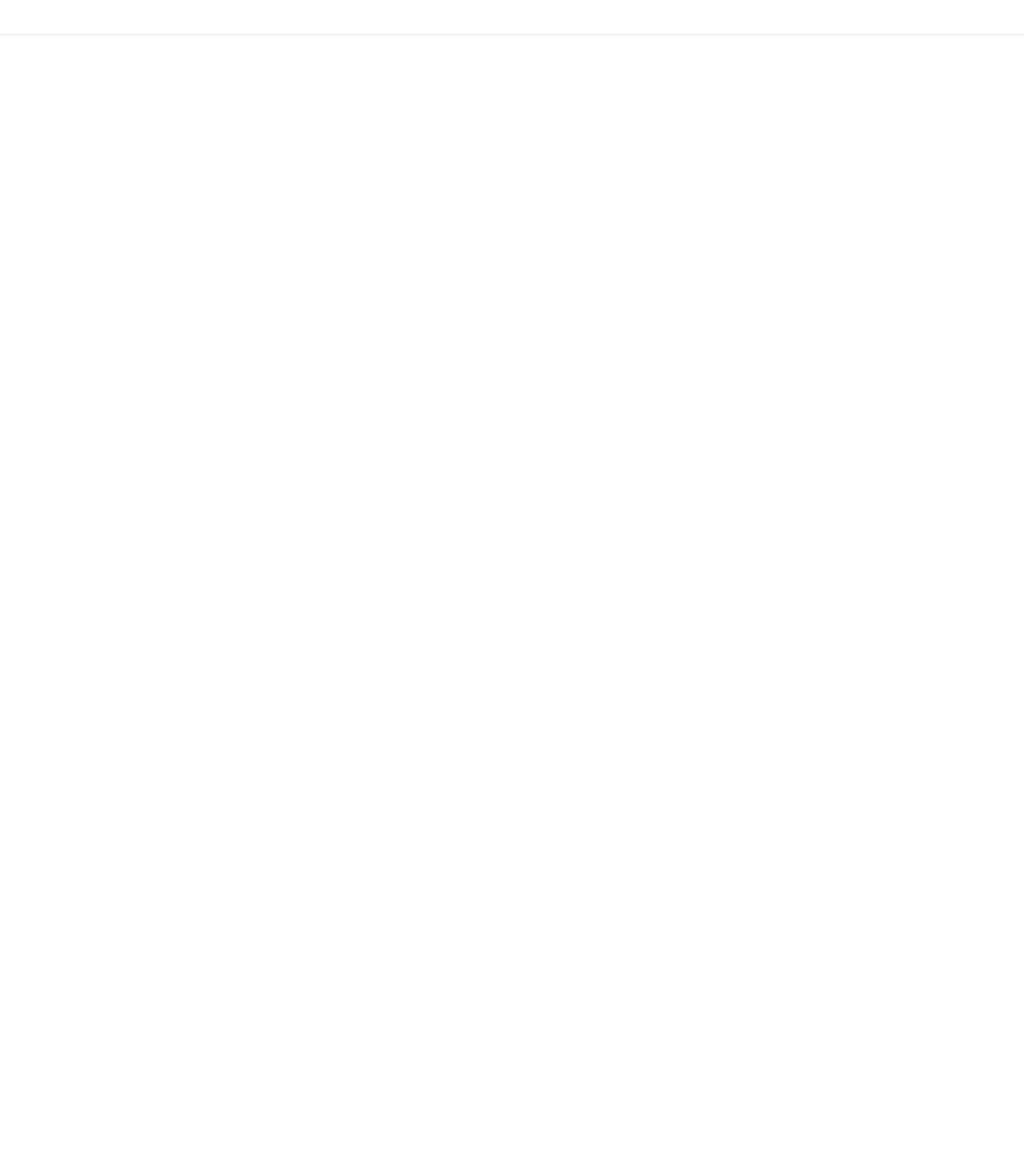
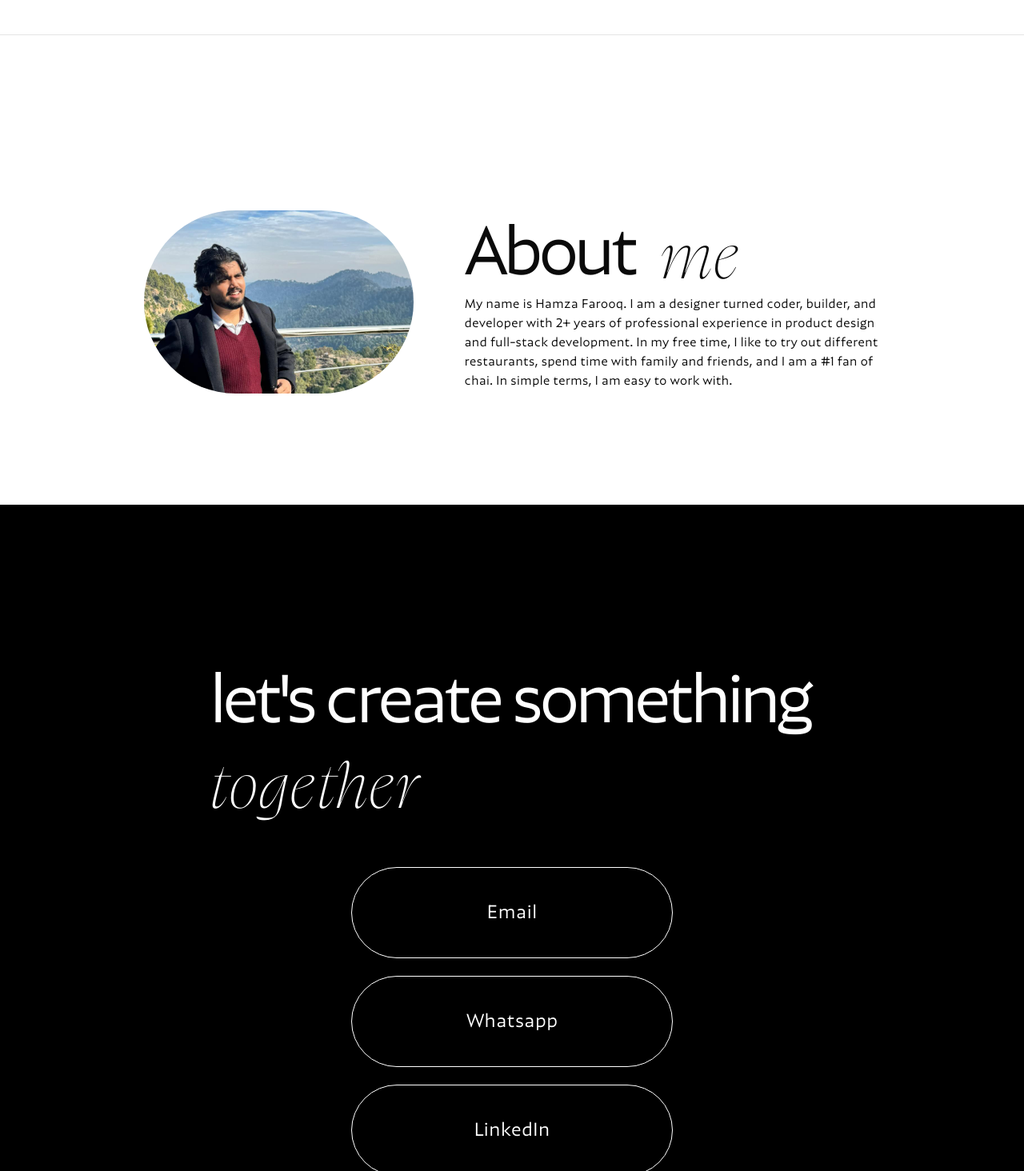
Before and after one commit to MHamzaFarooq/updated-portfolio, a Next.js app: page / in a window 1280 px wide. Shown: the part 2446-3910 px from the top of the page at 80% size. Before the commit the page ends 2570 px from the top, so only its background shows below. Built offline with nearby package versions, Linux system fonts and the light colour scheme.

Commit message:
only navbar left

```diff
--- a/app/page.tsx
+++ b/app/page.tsx
@@ -1,12 +1,16 @@
 import UpdatedHero from "@/components/sections/UpdatedHero";
 import UpdatedSkill from "@/components/sections/UpdatedSkill";
 import Projects from "@/components/sections/Projects";
+import About from "@/components/sections/About";
+import ContactMe from "@/components/sections/ContactMe";
 export default function Home() {
   return (
     <>
       <UpdatedHero />
       <UpdatedSkill />
       <Projects />
+      <About />
+      <ContactMe />
     </>
   );
 }
--- /dev/null
+++ b/components/sections/About.tsx
@@ -0,0 +1,61 @@
+"use client";
+import UpdatedHeading from "../ui/UpdatedHeading";
+import Image from "next/image";
+import { motion } from "framer-motion";
+function About() {
+  return (
+    <div className="h-full p-4 py-34.75">
+      <div className="flex flex-col flex-reverse sm:flex-row justify-center items-center gap-16">
+        <motion.div
+          initial={{ opacity: 0, x: -20 }}
+          whileInView={{ opacity: 1, x: 0 }}
+          viewport={{ once: true, amount: 0.5 }}
+          transition={{ duration: 0.6, ease: "easeOut" as const, delay: 0.1 }}
+          className="overflow-hidden w-84.25 h-57.25 rounded-full"
+        >
+          <Image
+            src="/images/pic3.jpeg"
+            alt="Hamza Farooq"
+            width={337}
+            height={229}
+            loading="eager"
+            style={{
+              transform: "translateY(-30%)",
+              width: "100%",
+              height: "auto",
+            }}
+          />
+        </motion.div>
+        <div className="max-w-130">
+          <div className="flex gap-x-4 sm:gap-x-6">
+            <UpdatedHeading fontName="retail" tracking delay={0.1}>
+              About
+            </UpdatedHeading>
+            <UpdatedHeading fontName="swear" delay={0.2}>
+              me
+            </UpdatedHeading>
+          </div>
+          <motion.p
+            initial={{ opacity: 0, y: 20 }}
+            whileInView={{ opacity: 1, y: 0 }}
+            viewport={{ once: true, amount: 0.5 }}
+            transition={{
+              duration: 0.6,
+              ease: "easeOut" as const,
+              delay: 0.3,
+            }}
+            className="font-retail text-[16px]"
+          >
+            My name is Hamza Farooq. I am a designer turned coder, builder, and
+            developer with 2+ years of professional experience in product design
+            and full-stack development. In my free time, I like to try out
+            different restaurants, spend time with family and friends, and I am
+            a #1 fan of chai. In simple terms, I am easy to work with.
+          </motion.p>
+        </div>
+      </div>
+    </div>
+  );
+}
+
+export default About;
--- /dev/null
+++ b/components/sections/ContactMe.tsx
@@ -0,0 +1,49 @@
+"use client";
+import UpdatedHeading from "../ui/UpdatedHeading";
+import { motion, scale } from "framer-motion";
+
+function ContactMe() {
+  const links = [
+    { label: "Email", href: "mailto:hamza@example.com" },
+    { label: "Whatsapp", href: "https://wa.me/923001234567" },
+    { label: "LinkedIn", href: "https://linkedin.com/in/yourhandle" },
+  ];
+  return (
+    <div className="w-full sm:py-34.75 flex flex-col sm:flex-row justify-center items-center px-4 h-screen sm:h-full bg-black">
+      <div className="max-w-280">
+        <div className="max-w-280 flex flex-col sm:justify-start w-fit py-14 text-white">
+          <UpdatedHeading fontName="retail" tracking delay={0.1}>
+            let's create something
+          </UpdatedHeading>
+          <UpdatedHeading fontName="swear" delay={0.2}>
+            together
+          </UpdatedHeading>
+        </div>
+        <div className="flex flex-col gap-6 max-w-100 mx-auto w-full">
+          {links.map((link, i) => (
+            <motion.div
+              key={link.label}
+              initial={{ opacity: 0, y: 20 }}
+              whileInView={{ opacity: 1, y: 0 }}
+              viewport={{ once: true, amount: 0.5 }}
+              whileTap={{ scale: 0.95 }}
+              transition={{
+                duration: 0.6,
+                ease: "easeOut" as const,
+                delay: i * 0.2,
+              }}
+              className="py-10 text-white font-retail text-2xl outline-1 outline-white text-center rounded-full"
+              onClick={() => {
+                window.open(link.href, "_blank");
+              }}
+            >
+              {link.label}
+            </motion.div>
+          ))}
+        </div>
+      </div>
+    </div>
+  );
+}
+
+export default ContactMe;
--- a/components/sections/Projects.tsx
+++ b/components/sections/Projects.tsx
@@ -29,7 +29,7 @@ const projects = [
     id: "04",
     name: "Syncode",
     image: "/images/syncode.png",
-    link: "https://github.com/MHamzaFarooq/Syncode",
+    link: "https://syncode-nu.vercel.app/",
   },
 ];
 
@@ -225,19 +225,19 @@ export default function Projects() {
         <UpdatedHeading fontName="retail" tracking delay={0.1}>
           Things
         </UpdatedHeading>
-        <UpdatedHeading fontName="retail" tracking delay={0.1}>
+        <UpdatedHeading fontName="retail" tracking delay={0.2}>
           I
         </UpdatedHeading>
-        <UpdatedHeading fontName="retail" tracking delay={0.1}>
+        <UpdatedHeading fontName="retail" tracking delay={0.3}>
           have
         </UpdatedHeading>
-        <UpdatedHeading fontName="retail" tracking delay={0.1}>
+        <UpdatedHeading fontName="retail" tracking delay={0.4}>
           built
         </UpdatedHeading>
-        <UpdatedHeading fontName="swear" delay={0.2}>
+        <UpdatedHeading fontName="swear" delay={0.5}>
           and
         </UpdatedHeading>
-        <UpdatedHeading fontName="swear" delay={0.3}>
+        <UpdatedHeading fontName="swear" delay={0.6}>
           shipped
         </UpdatedHeading>
       </motion.div>
--- a/components/ui/SkillsCard.tsx
+++ b/components/ui/SkillsCard.tsx
@@ -17,6 +17,7 @@ function SkillsCard({
     <motion.div
       initial={{ opacity: 0, y: 100 }}
       whileInView={{ opacity: 1, y: 0 }}
+      viewport={{ once: true, amount: 0.6 }}
       transition={{
         duration: 1.75,
         delay: Number(id) * 0.2,
--- a/components/ui/UpdatedHeading.tsx
+++ b/components/ui/UpdatedHeading.tsx
@@ -15,7 +15,7 @@ function UpdatedHeading({
 }) {
   const pr = fontName === "retail" ? "pr-2" : "";
   return (
-    <div className="overflow-hidden">
+    <div className="overflow-hidden inline-block">
       <motion.h1
         initial={{ y: "100%" }}
         whileInView={{ y: "0%" }}
```
Also changed, not shown: public/images/hamzafarooq.jpeg (added).
